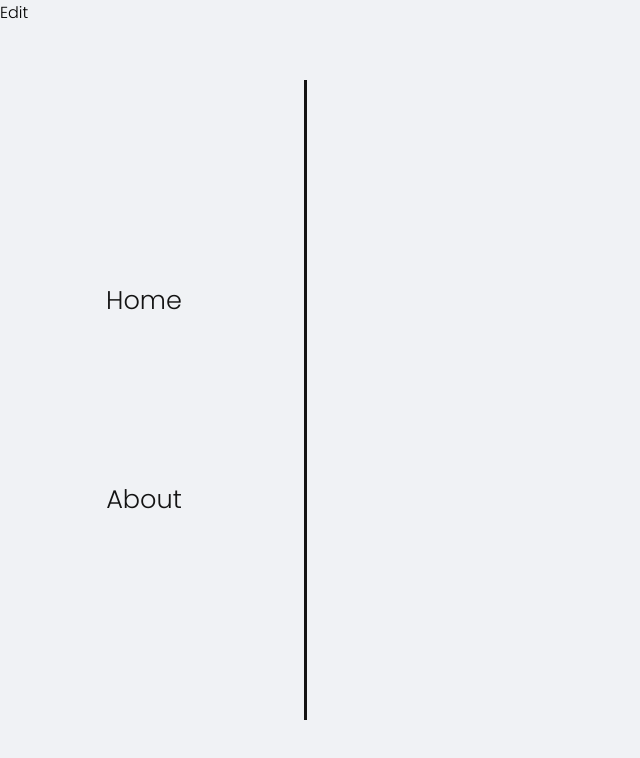
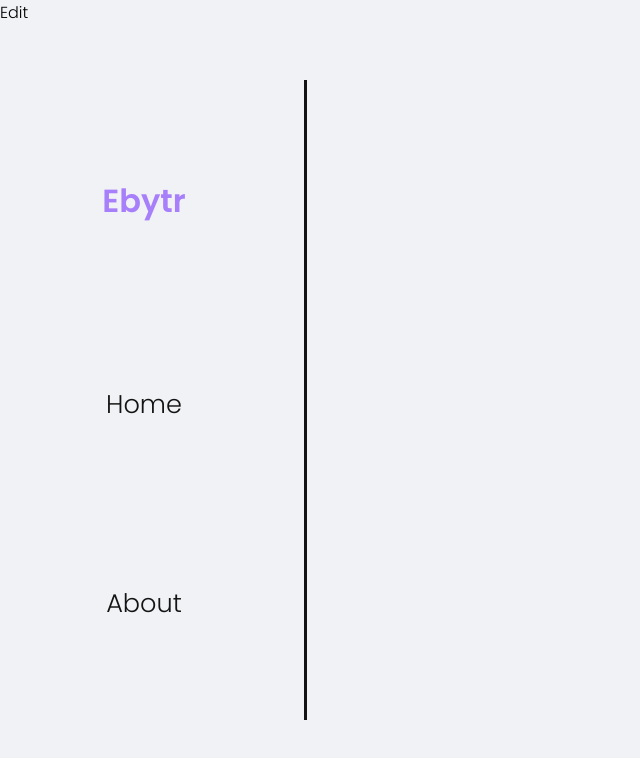
Before and after one commit to PatrickMoraisN/Ebytr-Challenge, a React (Create React App) app in the folder frontend/: page /edit/1 in a window 1280 px wide. Shown: the top 758 px of the page, without its empty margins (0-640 px from the left). Built offline with nearby package versions, Linux system fonts and the light colour scheme.

Commit message:
add Ebytr to menu component

```diff
--- a/frontend/src/components/Menu/index.tsx
+++ b/frontend/src/components/Menu/index.tsx
@@ -7,6 +7,7 @@ function Menu() {
 
   return (
     <S.Aside>
+      <S.Heading>Ebytr</S.Heading>
       <Link to="/home" className={currentRoute === '/home' ? 'active' : ''}>
         Home
       </Link>
--- a/frontend/src/components/Menu/style.ts
+++ b/frontend/src/components/Menu/style.ts
@@ -30,3 +30,8 @@ export const Aside = styled.aside`
     color: var(--purple);
   }
 `;
+
+export const Heading = styled.h2`
+  font-size: 2rem;
+  color: #a87ffa;
+`;
```
